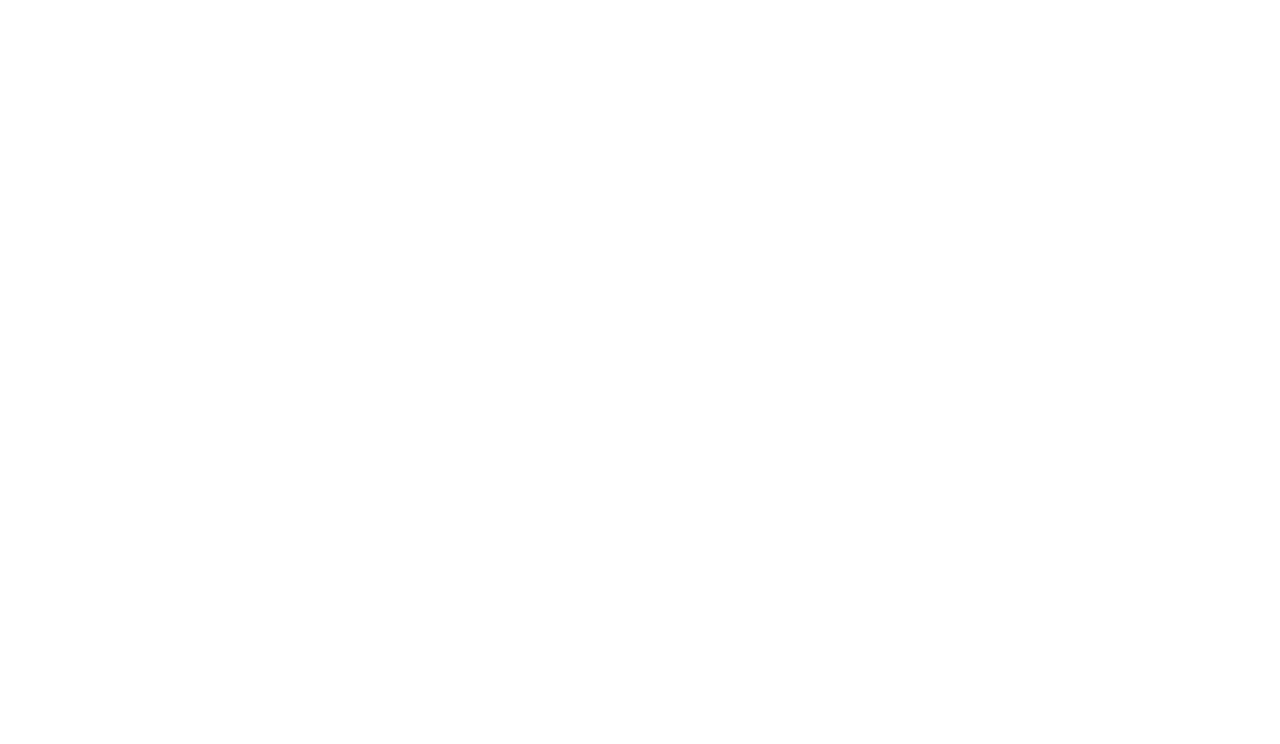
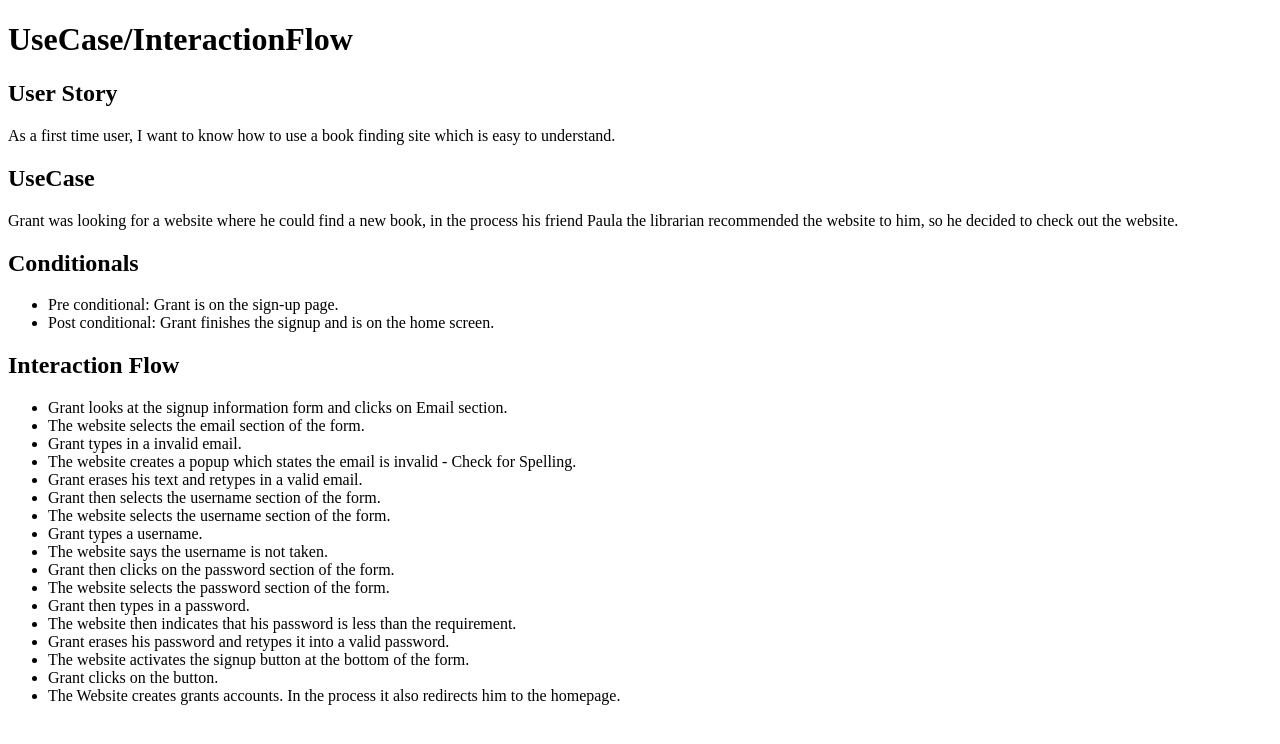
Before and after one commit to https-github-com-Estenbargas/book-finder-capstone, a plain HTML site: page documentation/grant-burton.html in a window 1280 px wide. Drawn offline with Linux system fonts and the light colour scheme.

Commit message:
Added user story added interactionflow added usecase

```diff
--- a/documentation/grant-burton.html
+++ b/documentation/grant-burton.html
@@ -3,9 +3,40 @@
 <html lang="en">
 <head>
     <meta charset="UTF-8">
-    <title>Grant Burton</title>
+    <title>usecase/interactionflow</title>
 </head>
 <body>
+<h1>UseCase/InteractionFlow</h1>
+
+<h2>User Story </h2>
+<p>As a first time user, I want to know how to use a book finding site which is easy to understand.</p>
+<h2>UseCase</h2>
+<p>Grant was looking for a website where he could find a new book, in the process his friend Paula the librarian recommended the website to him, so he decided to check out the website.</p>
+<h2>Conditionals</h2>
+<ul>
+    <li>Pre conditional: Grant is on the sign-up page.</li>
+    <li>Post conditional: Grant finishes the signup and is on the home screen.</li>
+</ul>
+<h2>Interaction Flow</h2>
+<ul>
+    <li>Grant looks at the signup information form and clicks on Email section.</li>
+    <li>The website selects the email section of the form.</li>
+    <li>Grant types in a invalid email.</li>
+    <li>The website creates a popup which states the email is invalid - Check for Spelling.</li>
+    <li>Grant erases his text and retypes in a valid email.</li>
+    <li>Grant then selects the username section of the form.</li>
+    <li>The website selects the username section of the form.</li>
+    <li>Grant types a username.</li>
+    <li>The website says the username is not taken.</li>
+    <li>Grant then clicks on the password section of the form.</li>
+    <li>The website selects the password section of the form.</li>
+    <li>Grant then types in a password.</li>
+    <li>The website then indicates that his password is less than the requirement.</li>
+    <li>Grant erases his password and retypes it into a valid password.</li>
+    <li>The website activates the signup button at the bottom of the form.</li>
+    <li>Grant clicks on the button.</li>
+    <li>The Website creates grants accounts. In the process it also redirects him to the homepage.</li>
+</ul>
 
 </body>
 </html>
```
